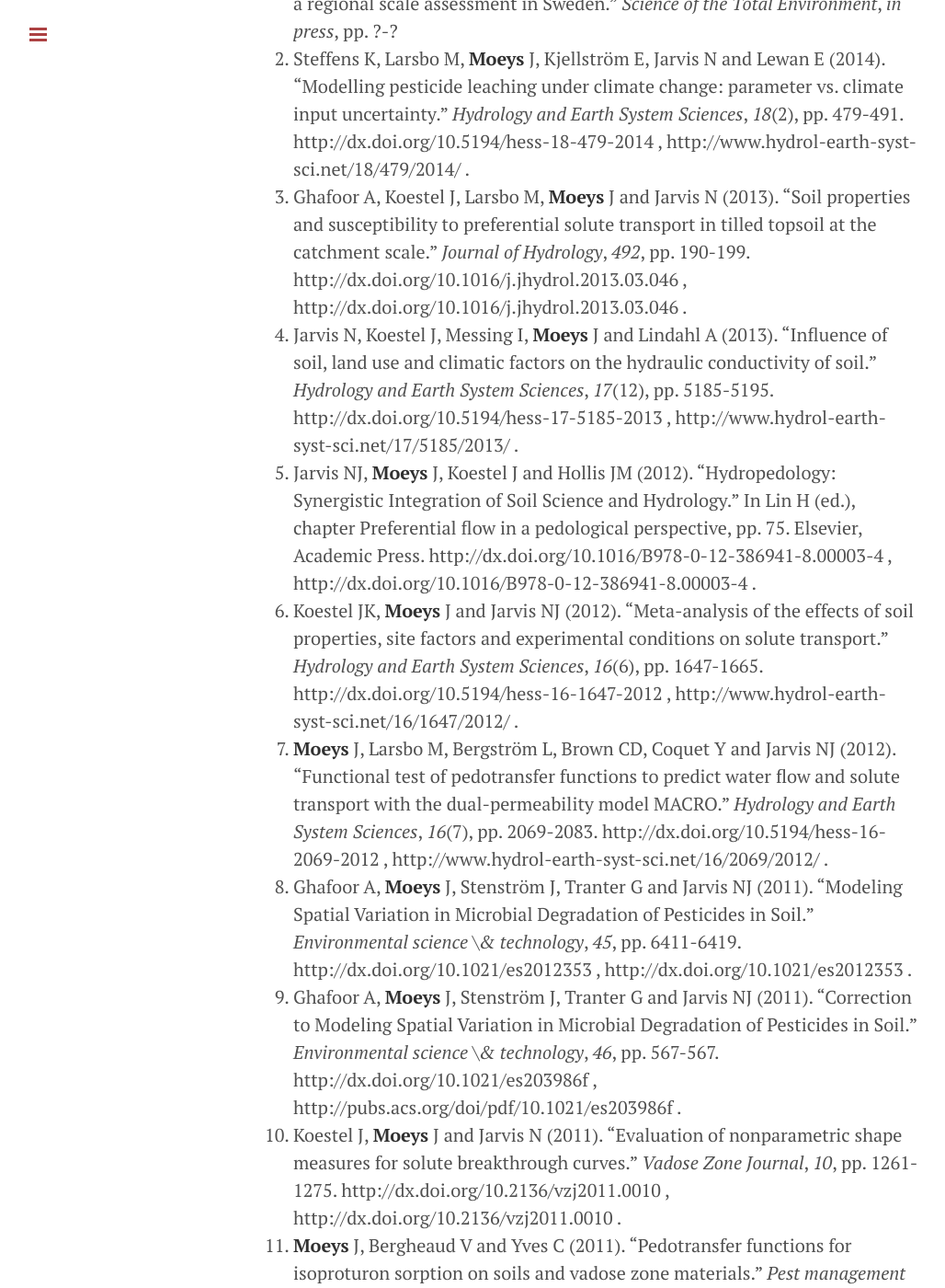
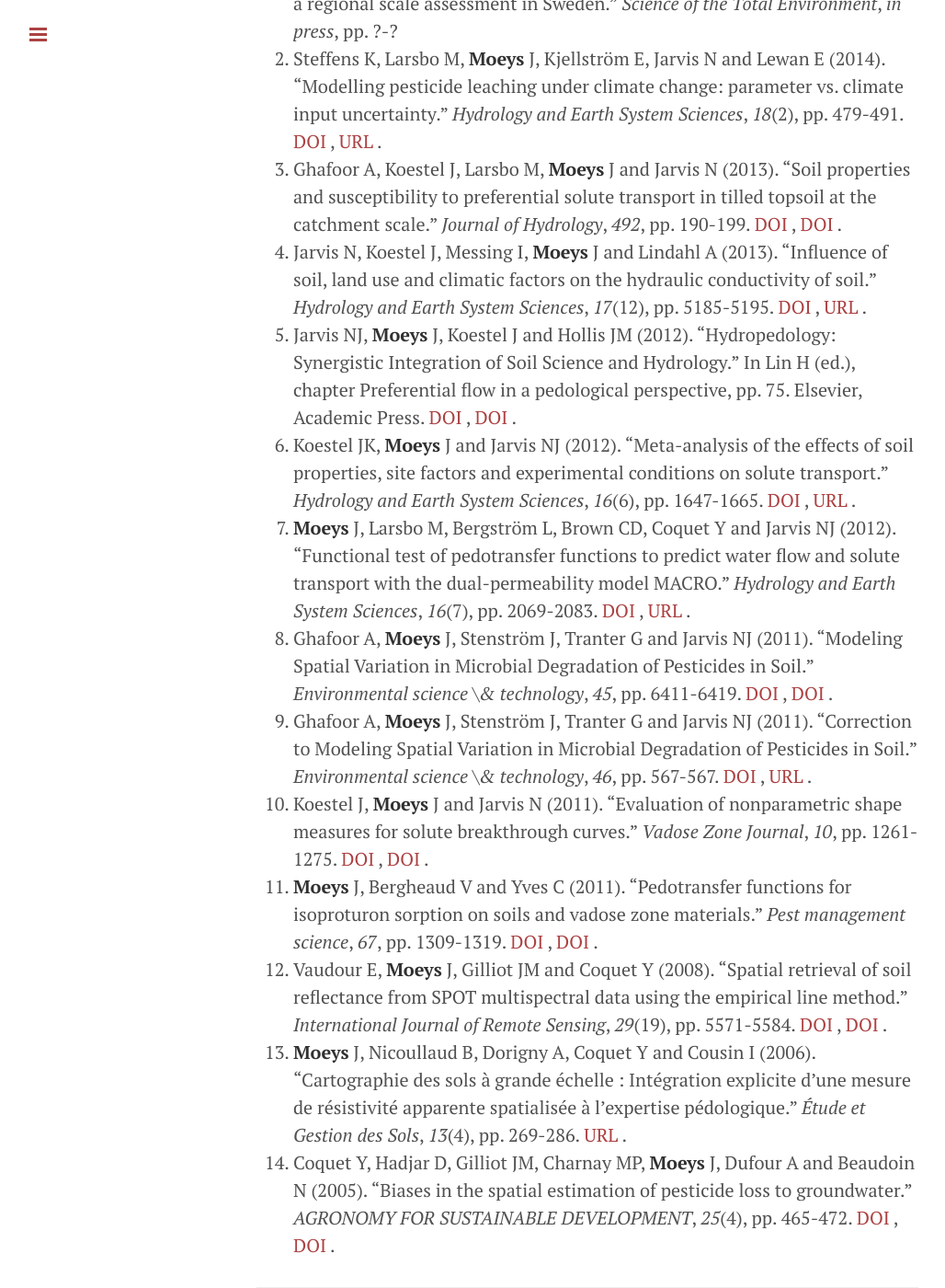
Before and after one commit to julienmoeys/julienmoeys.github.io, a Jekyll site: the page built from Publications.md, in a window 1280 px wide and 1400 px high, scrolled down 433 px. Shown: the whole window at 92% size, without its empty margins (1-1029 px from the left). Built offline with Jekyll 4.4.1, drawn with Linux system fonts in a browser that asks for light colours; Markdown is read by kramdown in place of the engine named in the settings; some of the changed text lies outside the part shown.

Commit message:
Format url and doi links as html

```diff
--- a/Publications.md
+++ b/Publications.md
@@ -21,19 +21,19 @@ Publications (peer reviewed)    <a name="publications"></a>
 Download the [reference list (bibtext format)](/assets/bib/MOEYS_J_PUB_PEER.BIB).
 
 1. Steffens K, Jarvis N, Lewan E, Lindström B, Kreuger J, Kjellström E and J. M (2015). “Direct and indirect effects of climate change on herbicide leaching - a regional scale assessment in Sweden.” _Science of the Total Environment_, *in press*, pp. ?-?
-2. Steffens K, Larsbo M, **Moeys** J, Kjellström E, Jarvis N and Lewan E (2014). “Modelling pesticide leaching under climate change: parameter vs.  climate input uncertainty.” _Hydrology and Earth System Sciences_, *18*(2), pp. 479-491. http://dx.doi.org/10.5194/hess-18-479-2014 , http://www.hydrol-earth-syst-sci.net/18/479/2014/ .
-3. Ghafoor A, Koestel J, Larsbo M, **Moeys** J and Jarvis N (2013). “Soil properties and susceptibility to preferential solute transport in tilled topsoil at the catchment scale.” _Journal of Hydrology_, *492*, pp. 190-199. http://dx.doi.org/10.1016/j.jhydrol.2013.03.046 , http://dx.doi.org/10.1016/j.jhydrol.2013.03.046 .
-4. Jarvis N, Koestel J, Messing I, **Moeys** J and Lindahl A (2013). “Influence of soil, land use and climatic factors on the hydraulic conductivity of soil.” _Hydrology and Earth System Sciences_, *17*(12), pp. 5185-5195. http://dx.doi.org/10.5194/hess-17-5185-2013 , http://www.hydrol-earth-syst-sci.net/17/5185/2013/ .
-5. Jarvis NJ, **Moeys** J, Koestel J and Hollis JM (2012). “Hydropedology: Synergistic Integration of Soil Science and Hydrology.” In Lin H (ed.), chapter Preferential flow in a pedological perspective, pp. 75. Elsevier, Academic Press. http://dx.doi.org/10.1016/B978-0-12-386941-8.00003-4 , http://dx.doi.org/10.1016/B978-0-12-386941-8.00003-4 .
-6. Koestel JK, **Moeys** J and Jarvis NJ (2012). “Meta-analysis of the effects of soil properties, site factors and experimental conditions on solute transport.” _Hydrology and Earth System Sciences_, *16*(6), pp. 1647-1665. http://dx.doi.org/10.5194/hess-16-1647-2012 , http://www.hydrol-earth-syst-sci.net/16/1647/2012/ .
-7. **Moeys** J, Larsbo M, Bergström L, Brown CD, Coquet Y and Jarvis NJ (2012). “Functional test of pedotransfer functions to predict water flow and solute transport with the dual-permeability model MACRO.” _Hydrology and Earth System Sciences_, *16*(7), pp. 2069-2083. http://dx.doi.org/10.5194/hess-16-2069-2012 , http://www.hydrol-earth-syst-sci.net/16/2069/2012/ .
-8. Ghafoor A, **Moeys** J, Stenström J, Tranter G and Jarvis NJ (2011). “Modeling Spatial Variation in Microbial Degradation of Pesticides in Soil.” _Environmental science \& technology_, *45*, pp. 6411-6419. http://dx.doi.org/10.1021/es2012353 , http://dx.doi.org/10.1021/es2012353 .
-9. Ghafoor A, **Moeys** J, Stenström J, Tranter G and Jarvis NJ (2011). “Correction to Modeling Spatial Variation in Microbial Degradation of Pesticides in Soil.” _Environmental science \& technology_, *46*, pp. 567-567. http://dx.doi.org/10.1021/es203986f , http://pubs.acs.org/doi/pdf/10.1021/es203986f .
-10. Koestel J, **Moeys** J and Jarvis N (2011). “Evaluation of nonparametric shape measures for solute breakthrough curves.” _Vadose Zone Journal_, *10*, pp. 1261-1275. http://dx.doi.org/10.2136/vzj2011.0010 , http://dx.doi.org/10.2136/vzj2011.0010 .
-11. **Moeys** J, Bergheaud V and Yves C (2011). “Pedotransfer functions for isoproturon sorption on soils and vadose zone materials.” _Pest management science_, *67*, pp. 1309-1319. http://dx.doi.org/10.1002/ps.2187 , http://dx.doi.org/10.1002/ps.2187 .
-12. Vaudour E, **Moeys** J, Gilliot JM and Coquet Y (2008). “Spatial retrieval of soil reflectance from SPOT multispectral data using the empirical line method.” _International Journal of Remote Sensing_, *29*(19), pp. 5571-5584. http://dx.doi.org/10.1080/01431160802060920 , http://dx.doi.org/10.1080/01431160802060920 .
-13. **Moeys** J, Nicoullaud B, Dorigny A, Coquet Y and Cousin I (2006). “Cartographie des sols à grande échelle : Intégration explicite d'une mesure de résistivité apparente spatialisée à l'expertise pédologique.” _Étude et Gestion des Sols_, *13*(4), pp. 269-286. http://www.afes.fr/afes/egs/EGS_13_4_moeys.pdf .
-14. Coquet Y, Hadjar D, Gilliot JM, Charnay MP, **Moeys** J, Dufour A and Beaudoin N (2005). “Biases in the spatial estimation of pesticide loss to groundwater.” _AGRONOMY FOR SUSTAINABLE DEVELOPMENT_, *25*(4), pp. 465-472. http://dx.doi.org/10.1051/agro:2005046 , http://dx.doi.org/10.1051/agro:2005046 .
+2. Steffens K, Larsbo M, **Moeys** J, Kjellström E, Jarvis N and Lewan E (2014). “Modelling pesticide leaching under climate change: parameter vs.  climate input uncertainty.” _Hydrology and Earth System Sciences_, *18*(2), pp. 479-491. <a href="http://dx.doi.org/10.5194/hess-18-479-2014">DOI</a> , <a href="http://www.hydrol-earth-syst-sci.net/18/479/2014/">URL</a> .
+3. Ghafoor A, Koestel J, Larsbo M, **Moeys** J and Jarvis N (2013). “Soil properties and susceptibility to preferential solute transport in tilled topsoil at the catchment scale.” _Journal of Hydrology_, *492*, pp. 190-199. <a href="http://dx.doi.org/10.1016/j.jhydrol.2013.03.046">DOI</a> , <a href="http://dx.doi.org/10.1016/j.jhydrol.2013.03.046">DOI</a> .
+4. Jarvis N, Koestel J, Messing I, **Moeys** J and Lindahl A (2013). “Influence of soil, land use and climatic factors on the hydraulic conductivity of soil.” _Hydrology and Earth System Sciences_, *17*(12), pp. 5185-5195. <a href="http://dx.doi.org/10.5194/hess-17-5185-2013">DOI</a> , <a href="http://www.hydrol-earth-syst-sci.net/17/5185/2013/">URL</a> .
+5. Jarvis NJ, **Moeys** J, Koestel J and Hollis JM (2012). “Hydropedology: Synergistic Integration of Soil Science and Hydrology.” In Lin H (ed.), chapter Preferential flow in a pedological perspective, pp. 75. Elsevier, Academic Press. <a href="http://dx.doi.org/10.1016/B978-0-12-386941-8.00003-4">DOI</a> , <a href="http://dx.doi.org/10.1016/B978-0-12-386941-8.00003-4">DOI</a> .
+6. Koestel JK, **Moeys** J and Jarvis NJ (2012). “Meta-analysis of the effects of soil properties, site factors and experimental conditions on solute transport.” _Hydrology and Earth System Sciences_, *16*(6), pp. 1647-1665. <a href="http://dx.doi.org/10.5194/hess-16-1647-2012">DOI</a> , <a href="http://www.hydrol-earth-syst-sci.net/16/1647/2012/">URL</a> .
+7. **Moeys** J, Larsbo M, Bergström L, Brown CD, Coquet Y and Jarvis NJ (2012). “Functional test of pedotransfer functions to predict water flow and solute transport with the dual-permeability model MACRO.” _Hydrology and Earth System Sciences_, *16*(7), pp. 2069-2083. <a href="http://dx.doi.org/10.5194/hess-16-2069-2012">DOI</a> , <a href="http://www.hydrol-earth-syst-sci.net/16/2069/2012/">URL</a> .
+8. Ghafoor A, **Moeys** J, Stenström J, Tranter G and Jarvis NJ (2011). “Modeling Spatial Variation in Microbial Degradation of Pesticides in Soil.” _Environmental science \& technology_, *45*, pp. 6411-6419. <a href="http://dx.doi.org/10.1021/es2012353">DOI</a> , <a href="http://dx.doi.org/10.1021/es2012353">DOI</a> .
+9. Ghafoor A, **Moeys** J, Stenström J, Tranter G and Jarvis NJ (2011). “Correction to Modeling Spatial Variation in Microbial Degradation of Pesticides in Soil.” _Environmental science \& technology_, *46*, pp. 567-567. <a href="http://dx.doi.org/10.1021/es203986f">DOI</a> , <a href="http://pubs.acs.org/doi/pdf/10.1021/es203986f">URL</a> .
+10. Koestel J, **Moeys** J and Jarvis N (2011). “Evaluation of nonparametric shape measures for solute breakthrough curves.” _Vadose Zone Journal_, *10*, pp. 1261-1275. <a href="http://dx.doi.org/10.2136/vzj2011.0010">DOI</a> , <a href="http://dx.doi.org/10.2136/vzj2011.0010">DOI</a> .
+11. **Moeys** J, Bergheaud V and Yves C (2011). “Pedotransfer functions for isoproturon sorption on soils and vadose zone materials.” _Pest management science_, *67*, pp. 1309-1319. <a href="http://dx.doi.org/10.1002/ps.2187">DOI</a> , <a href="http://dx.doi.org/10.1002/ps.2187">DOI</a> .
+12. Vaudour E, **Moeys** J, Gilliot JM and Coquet Y (2008). “Spatial retrieval of soil reflectance from SPOT multispectral data using the empirical line method.” _International Journal of Remote Sensing_, *29*(19), pp. 5571-5584. <a href="http://dx.doi.org/10.1080/01431160802060920">DOI</a> , <a href="http://dx.doi.org/10.1080/01431160802060920">DOI</a> .
+13. **Moeys** J, Nicoullaud B, Dorigny A, Coquet Y and Cousin I (2006). “Cartographie des sols à grande échelle : Intégration explicite d'une mesure de résistivité apparente spatialisée à l'expertise pédologique.” _Étude et Gestion des Sols_, *13*(4), pp. 269-286. <a href="http://www.afes.fr/afes/egs/EGS_13_4_moeys.pdf">URL</a> .
+14. Coquet Y, Hadjar D, Gilliot JM, Charnay MP, **Moeys** J, Dufour A and Beaudoin N (2005). “Biases in the spatial estimation of pesticide loss to groundwater.” _AGRONOMY FOR SUSTAINABLE DEVELOPMENT_, *25*(4), pp. 465-472. <a href="http://dx.doi.org/10.1051/agro:2005046">DOI</a> , <a href="http://dx.doi.org/10.1051/agro:2005046">DOI</a> .
 
 
 
@@ -44,7 +44,7 @@ PhD and master thesis    <a name="thesis"></a>
 
 Download the [reference list (bibtext format)](/assets/bib/MOEYS_J_PUB_THESIS.BIB).
 
-1. **Moeys** J (2007). _Variabilité spatiale et déterminismes agro-pédologiques du devenir d’un herbicide dans l’horizon de surface_. PhD thesis, AgroParisTech. http://pastel.archives-ouvertes.fr/pastel-00004448/ .
+1. **Moeys** J (2007). _Variabilité spatiale et déterminismes agro-pédologiques du devenir d’un herbicide dans l’horizon de surface_. PhD thesis, AgroParisTech. <a href="http://pastel.archives-ouvertes.fr/pastel-00004448/">URL</a> .
 2. **Moeys** J (2004). _Variabilité des sols et risques de contamination des aquifères : intérêt d'une prospection géophysique_. Master's thesis, INA-PG ; Agrocampus Rennes ; UHP Nancy 1 ; INPL Nancy ; Agro Montpellier. Work done at INRA d'Orléans, Unité de Science du Sol. 19 pp. + annexes et planches.
 3. **Moeys** J (2003). _Description et désignation des sols agricoles de la Somme à la tarière_. Master's thesis, Institut Supérieur d'Agriculture (ISA) de Lille. Work done at Chambre d'Agriculture de la Somme. 89 pp. + annexes.
 
```
Also changed, not shown: 1 other file.
